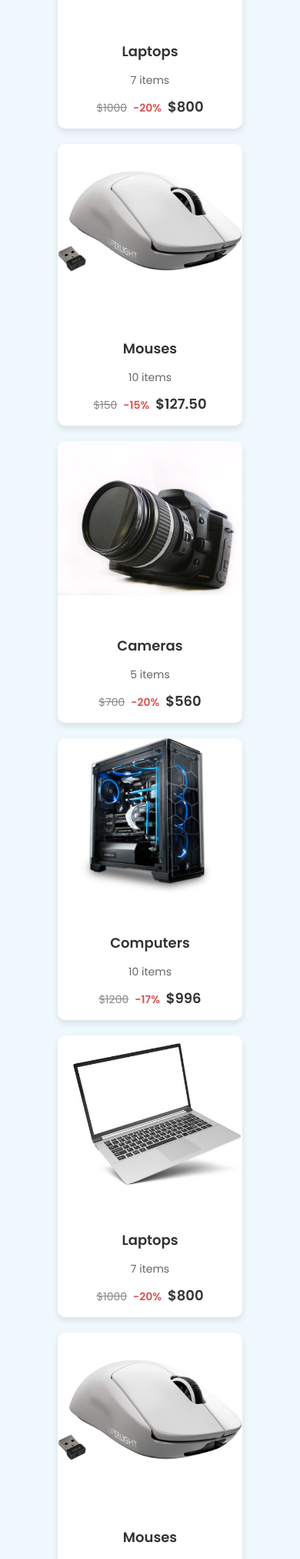
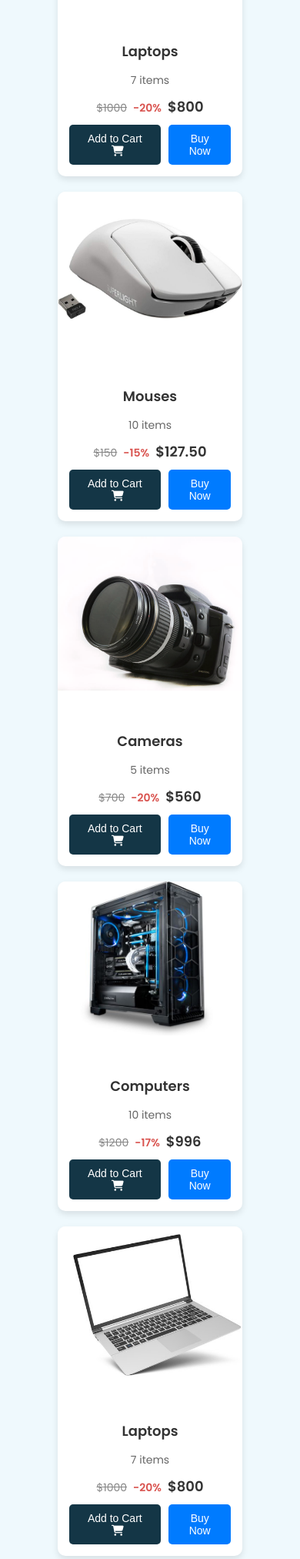
Before and after one commit to edonisshabani/Projekti-UBT, a PHP site: page / in a window 390 px wide; the page is wider, and only the part inside the window is pictured. Shown: the part 1104-3129 px from the top of that part at 77% size. Run offline with PHP 8.4, Linux system fonts and the light colour scheme; some libraries are stand-ins or nearby versions.

Commit message:
10th commit ES

```diff
--- a/index.html
+++ b/index.html
@@ -49,6 +49,10 @@
                                 <span class="discount">-20%</span>
                                 <span class="final-price">$800</span>
                             </div>
+                            <div class="button-container">
+                                <button class="add-to-cart">Add to Cart <i class="fa-solid fa-cart-shopping"></i></button>
+                                <button class="buy-now">Buy Now</button>
+                            </div>
                         </div>
                     </div>
 
@@ -61,6 +65,10 @@
                                 <span class="original-price">$150</span>
                                 <span class="discount">-15%</span>
                                 <span class="final-price">$127.50</span>
+                            </div>
+                            <div class="button-container">
+                                <button class="add-to-cart">Add to Cart <i class="fa-solid fa-cart-shopping"></i></button>
+                                <button class="buy-now">Buy Now</button>
                             </div>
                         </div>
                     </div>
@@ -75,6 +83,10 @@
                                 <span class="discount">-20%</span>
                                 <span class="final-price">$560</span>
                             </div>
+                            <div class="button-container">
+                                <button class="add-to-cart">Add to Cart <i class="fa-solid fa-cart-shopping"></i></button>
+                                <button class="buy-now">Buy Now</button>
+                            </div>
                         </div>
                     </div>
 
@@ -87,6 +99,10 @@
                                 <span class="original-price">$1200</span>
                                 <span class="discount">-17%</span>
                                 <span class="final-price">$996</span>
+                            </div>
+                            <div class="button-container">
+                                <button class="add-to-cart">Add to Cart <i class="fa-solid fa-cart-shopping"></i></button>
+                                <button class="buy-now">Buy Now</button>
                             </div>
                         </div>
                     </div>
@@ -101,6 +117,10 @@
                                 <span class="discount">-20%</span>
                                 <span class="final-price">$800</span>
                             </div>
+                            <div class="button-container">
+                                <button class="add-to-cart">Add to Cart <i class="fa-solid fa-cart-shopping"></i></button>
+                                <button class="buy-now">Buy Now</button>
+                            </div>
                         </div>
                     </div>
 
@@ -113,6 +133,10 @@
                                 <span class="original-price">$150</span>
                                 <span class="discount">-15%</span>
                                 <span class="final-price">$127.50</span>
+                            </div>
+                            <div class="button-container">
+                                <button class="add-to-cart">Add to Cart <i class="fa-solid fa-cart-shopping"></i></button>
+                                <button class="buy-now">Buy Now</button>
                             </div>
                         </div>
                     </div>
@@ -127,6 +151,10 @@
                                 <span class="discount">-20%</span>
                                 <span class="final-price">$560</span>
                             </div>
+                            <div class="button-container">
+                                <button class="add-to-cart">Add to Cart <i class="fa-solid fa-cart-shopping"></i></button>
+                                <button class="buy-now">Buy Now</button>
+                            </div>
                         </div>
                     </div>
 
@@ -140,10 +168,15 @@
                                 <span class="discount">-17%</span>
                                 <span class="final-price">$996</span>
                             </div>
+                            <div class="button-container">
+                                <button class="add-to-cart">Add to Cart <i class="fa-solid fa-cart-shopping"></i></button>
+                                <button class="buy-now">Buy Now</button>
+                            </div>
                         </div>
                     </div>
                 </div>
             </section>
+
             <section class="image-slider">
                 <div class="slider-container">
                     <div class="slider-images">
--- a/style.css
+++ b/style.css
@@ -154,7 +154,7 @@ section{
 }
 .btn:hover{
 	transform: translateY(-5px);
-	background: #143646;
+	background: #0e2630;
 }
 
 /* Style i shfaqjes se produkteve */
@@ -240,6 +240,42 @@ section{
     font-size: 18px;
     color: #333;
     font-weight: 700;
+}
+.button-container {
+    display: flex;
+    justify-content: center;
+    gap: 10px;
+    margin-top: 10px;
+}
+
+.add-to-cart, .buy-now {
+    padding: 10px 15px;
+    border: none;
+    border-radius: 5px;
+    cursor: pointer;
+    font-size: 14px;
+    transition: background-color 0.3s;
+}
+
+.add-to-cart {
+    background-color: #143646;
+    color: white;
+}
+
+.add-to-cart:hover {
+    background-color: #0e2630;
+}
+.add-to-cart i {
+padding-left: 7px;
+}
+
+.buy-now {
+    background-color: #007bff;
+    color: white;
+}
+
+.buy-now:hover {
+    background-color: #0056b3;
 }
 
 /* Responsive design i shfaqjes se produkteve*/
@@ -351,11 +387,6 @@ section{
 .social-icons a.instagram:hover {
     background: #E1306C;
   }
-
-.social-icons a.twitter:hover {
-    background: #1DA1F2;
-  }
-
   .footer-bottom {
     text-align: center;
     font-size: 14px;
@@ -368,6 +399,15 @@ section{
   .footer-bottom p {
     margin: 0;
   }
+  @media (max-width: 768px) {
+    .footer-container {
+     justify-content: center;
+     align-items: center;
+     flex-direction: column;
+     text-align: center;
+    }
+  }
+
 /* Anisi */
 .main {
 
```
